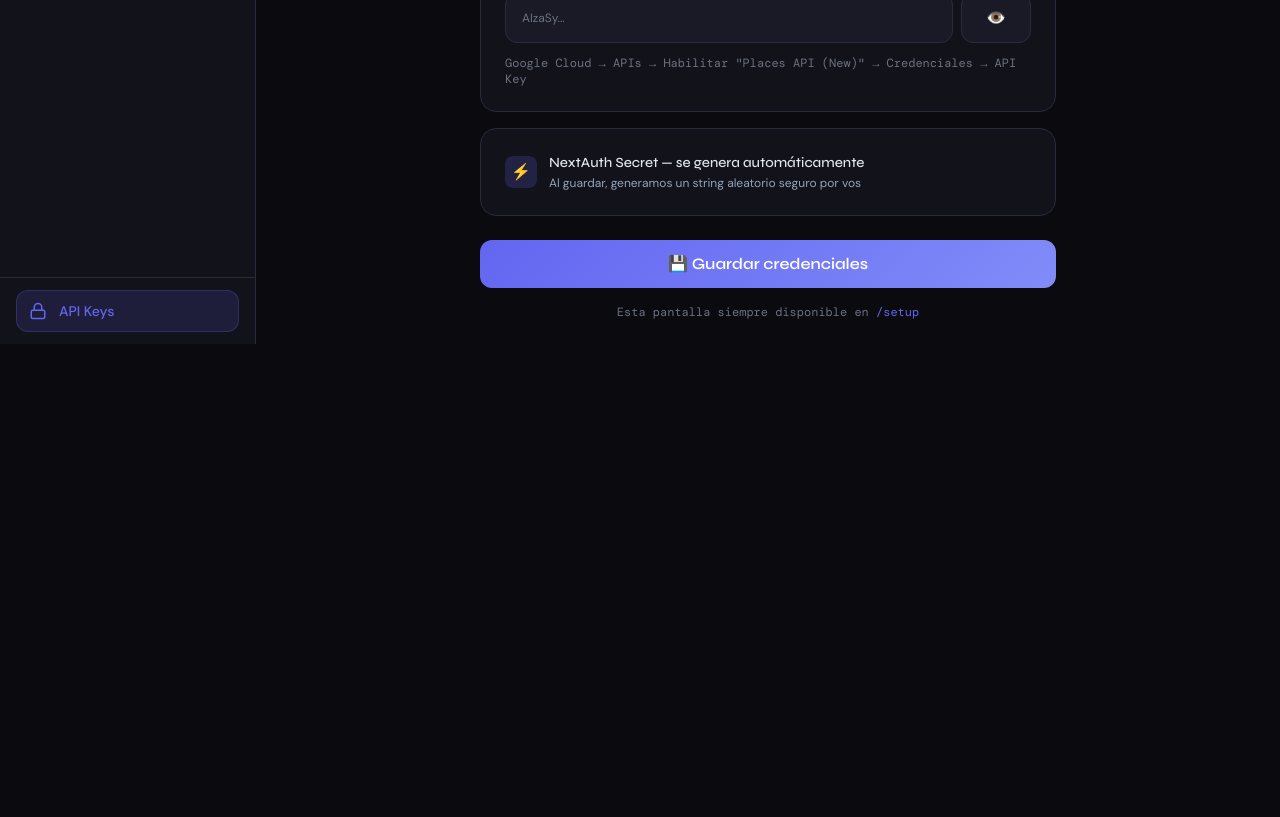
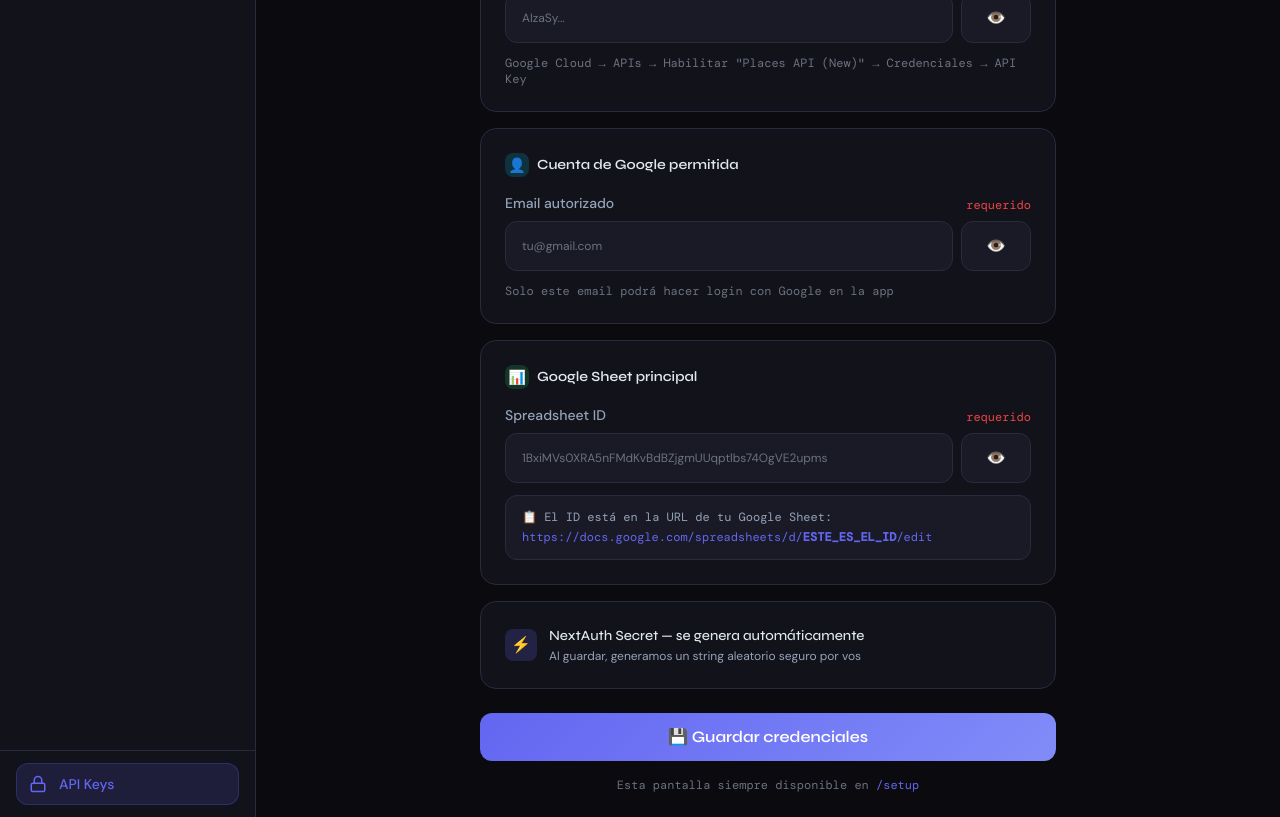
Before and after one commit to diegodasilva272013-commits/scrapeo_datos_envio_mail, a Next.js app: page /setup in a window 1280 px wide. Shown: the part 1040-1857 px from the top of the page. Before the commit the page ends 1384 px from the top, so only its background shows below. Built offline with nearby package versions, Linux system fonts and the light colour scheme; no server answers.

Commit message:
feat: agregar campos ALLOWED_EMAIL y GOOGLE_SHEET_ID en setup

```diff
--- a/app/setup/page.tsx
+++ b/app/setup/page.tsx
@@ -9,6 +9,8 @@ interface Creds {
   GOOGLE_CLIENT_SECRET: string
   OPENAI_API_KEY: string
   GOOGLE_PLACES_API_KEY: string
+  ALLOWED_EMAIL: string
+  GOOGLE_SHEET_ID: string
 }
 
 const EMPTY: Creds = {
@@ -16,6 +18,8 @@ const EMPTY: Creds = {
   GOOGLE_CLIENT_SECRET: '',
   OPENAI_API_KEY: '',
   GOOGLE_PLACES_API_KEY: '',
+  ALLOWED_EMAIL: '',
+  GOOGLE_SHEET_ID: '',
 }
 
 export default function SetupPage() {
@@ -262,6 +266,57 @@ export default function SetupPage() {
           </p>
         </div>
 
+        {/* Cuenta permitida */}
+        <div className="card mb-4">
+          <div className="flex items-center gap-2 mb-4">
+            <div className="w-6 h-6 rounded-lg bg-cyan-500/20 flex items-center justify-center text-sm">👤</div>
+            <h2 className="font-display text-sm font-semibold text-text">Cuenta de Google permitida</h2>
+          </div>
+
+          <Field
+            label="Email autorizado"
+            keyName="ALLOWED_EMAIL"
+            value={creds.ALLOWED_EMAIL}
+            onChange={(v) => set('ALLOWED_EMAIL', v)}
+            placeholder="tu@gmail.com"
+            isSet={status['ALLOWED_EMAIL']}
+            show={show['email']}
+            onToggle={() => toggleShow('email')}
+            required
+          />
+
+          <p className="text-muted text-xs font-mono mt-2">
+            Solo este email podrá hacer login con Google en la app
+          </p>
+        </div>
+
+        {/* Google Sheet ID */}
+        <div className="card mb-4">
+          <div className="flex items-center gap-2 mb-4">
+            <div className="w-6 h-6 rounded-lg bg-green-500/20 flex items-center justify-center text-sm">📊</div>
+            <h2 className="font-display text-sm font-semibold text-text">Google Sheet principal</h2>
+          </div>
+
+          <Field
+            label="Spreadsheet ID"
+            keyName="GOOGLE_SHEET_ID"
+            value={creds.GOOGLE_SHEET_ID}
+            onChange={(v) => set('GOOGLE_SHEET_ID', v)}
+            placeholder="1BxiMVs0XRA5nFMdKvBdBZjgmUUqptlbs74OgVE2upms"
+            isSet={status['GOOGLE_SHEET_ID']}
+            show={show['sheetid']}
+            onToggle={() => toggleShow('sheetid')}
+            required
+          />
+
+          <div className="mt-3 bg-surface-2 rounded-xl px-4 py-3 border border-border">
+            <p className="text-text-dim text-xs font-mono leading-relaxed">
+              📋 El ID está en la URL de tu Google Sheet:<br/>
+              <span className="text-accent">https://docs.google.com/spreadsheets/d/<strong>ESTE_ES_EL_ID</strong>/edit</span>
+            </p>
+          </div>
+        </div>
+
         {/* Nota NextAuth */}
         <div className="card mb-6 flex items-center gap-3">
           <div className={`w-8 h-8 rounded-lg flex items-center justify-center flex-shrink-0 ${status['NEXTAUTH_SECRET'] ? 'bg-success/20' : 'bg-accent/20'}`}>
```
